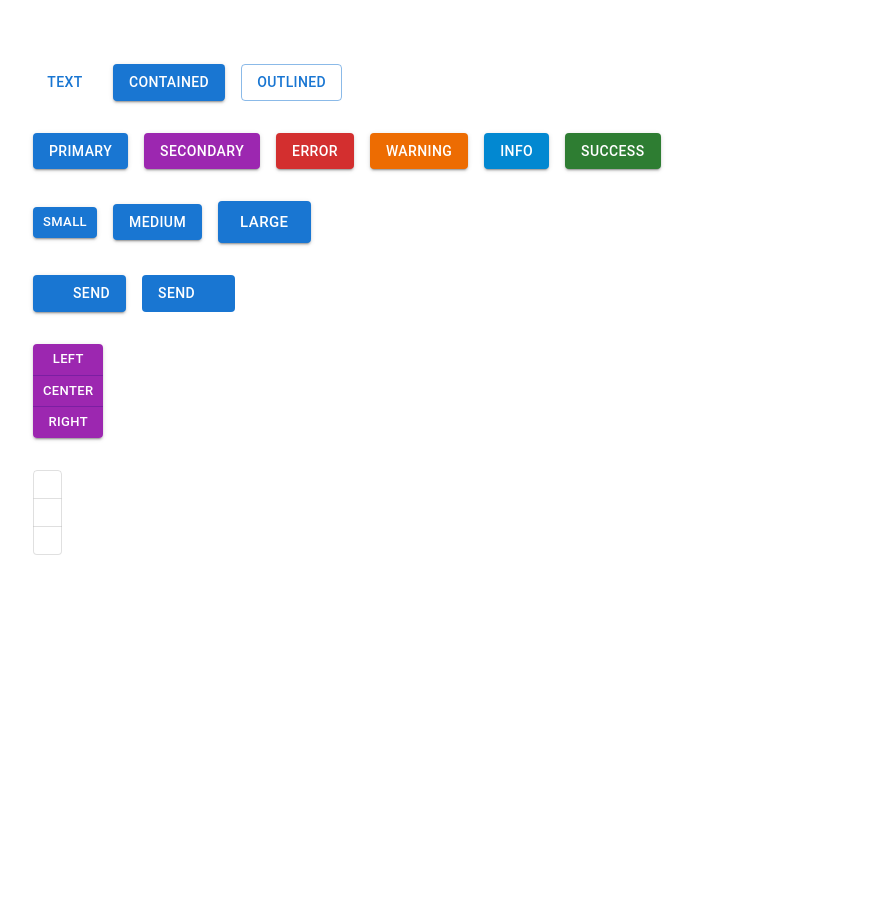
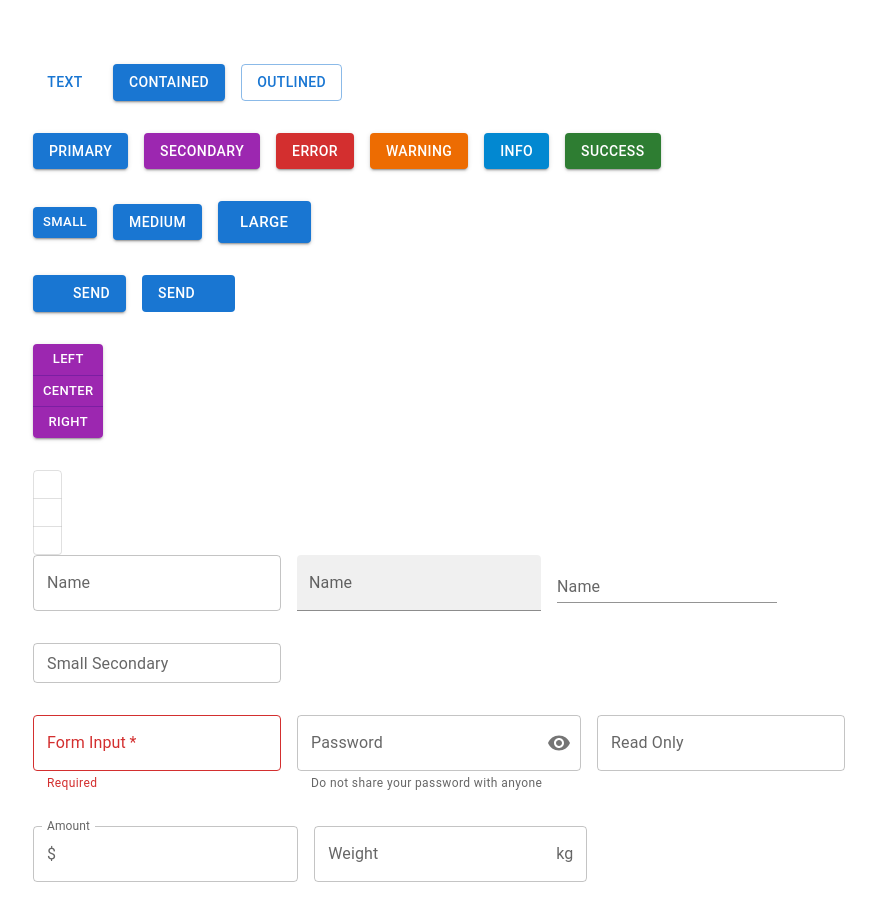
Before and after one commit to Adrian-YongKeng/react-mui-d, a React (Create React App) app: page / in a window 1280 px wide. Shown: the top 920 px of the page, without its empty margins (31-907 px from the left). Before the commit the page ends 800 px from the top, so only its background shows below. Built offline with nearby package versions, Linux system fonts and the light colour scheme; some icons are missing.

Commit message:
Textfield mui

```diff
--- a/src/App.tsx
+++ b/src/App.tsx
@@ -1,5 +1,6 @@
 import "./App.css";
 import MuiButton from "./components/MuiButton";
+import MuiTextField from "./components/MuiTextField";
 // import MuiTypography from "./components/MuiTypography";
 
 function App() {
@@ -7,6 +8,8 @@ function App() {
     <div className="App">
       {/* <MuiTypography /> */}
       <MuiButton />
+
+      <MuiTextField />
     </div>
   );
 }
--- /dev/null
+++ b/src/components/MuiTextField.tsx
@@ -0,0 +1,77 @@
+import { Visibility, VisibilityOff } from "@mui/icons-material";
+import { IconButton, InputAdornment, Stack, TextField } from "@mui/material";
+import React, { useState } from "react";
+
+const MuiTextField = () => {
+  const [showPassword, setShowPassword] = useState(false);
+  const [value, setValue] = useState("");
+
+  const togglePasswordVisibility = () => {
+    setShowPassword((prev) => !prev);
+  };
+  return (
+    <Stack spacing={4}>
+      <Stack spacing={2} direction="row">
+        <TextField label="Name" variant="outlined" />
+        <TextField label="Name" variant="filled" />
+        <TextField label="Name" variant="standard" />
+      </Stack>
+
+      <Stack spacing={2} direction="row">
+        <TextField label="Small Secondary" size="small" color="secondary" />
+      </Stack>
+
+      <Stack spacing={2} direction="row">
+        <TextField
+          label="Form Input"
+          required
+          value={value}
+          onChange={(e) => setValue(e.target.value)}
+          error={!value}
+          helperText={
+            !value ? "Required" : "Do not share your password with anyone"
+          }
+        />
+
+        <TextField
+          label="Password"
+          type={showPassword ? "text" : "password"}
+          helperText="Do not share your password with anyone"
+          // disabled
+          InputProps={{
+            endAdornment: (
+              <InputAdornment position="end">
+                <IconButton
+                  aria-label="password visibility"
+                  onClick={togglePasswordVisibility}
+                  edge="end"
+                >
+                  {showPassword ? <VisibilityOff /> : <Visibility />}
+                </IconButton>
+              </InputAdornment>
+            ),
+          }}
+        />
+
+        <TextField label="Read Only" InputProps={{ readOnly: true }} />
+      </Stack>
+
+      <Stack spacing={2} direction="row">
+        <TextField
+          label="Amount"
+          InputProps={{
+            startAdornment: <InputAdornment position="start">$</InputAdornment>,
+          }}
+        />
+        <TextField
+          label="Weight"
+          InputProps={{
+            endAdornment: <InputAdornment position="end">kg</InputAdornment>,
+          }}
+        />
+      </Stack>
+    </Stack>
+  );
+};
+
+export default MuiTextField;
```
